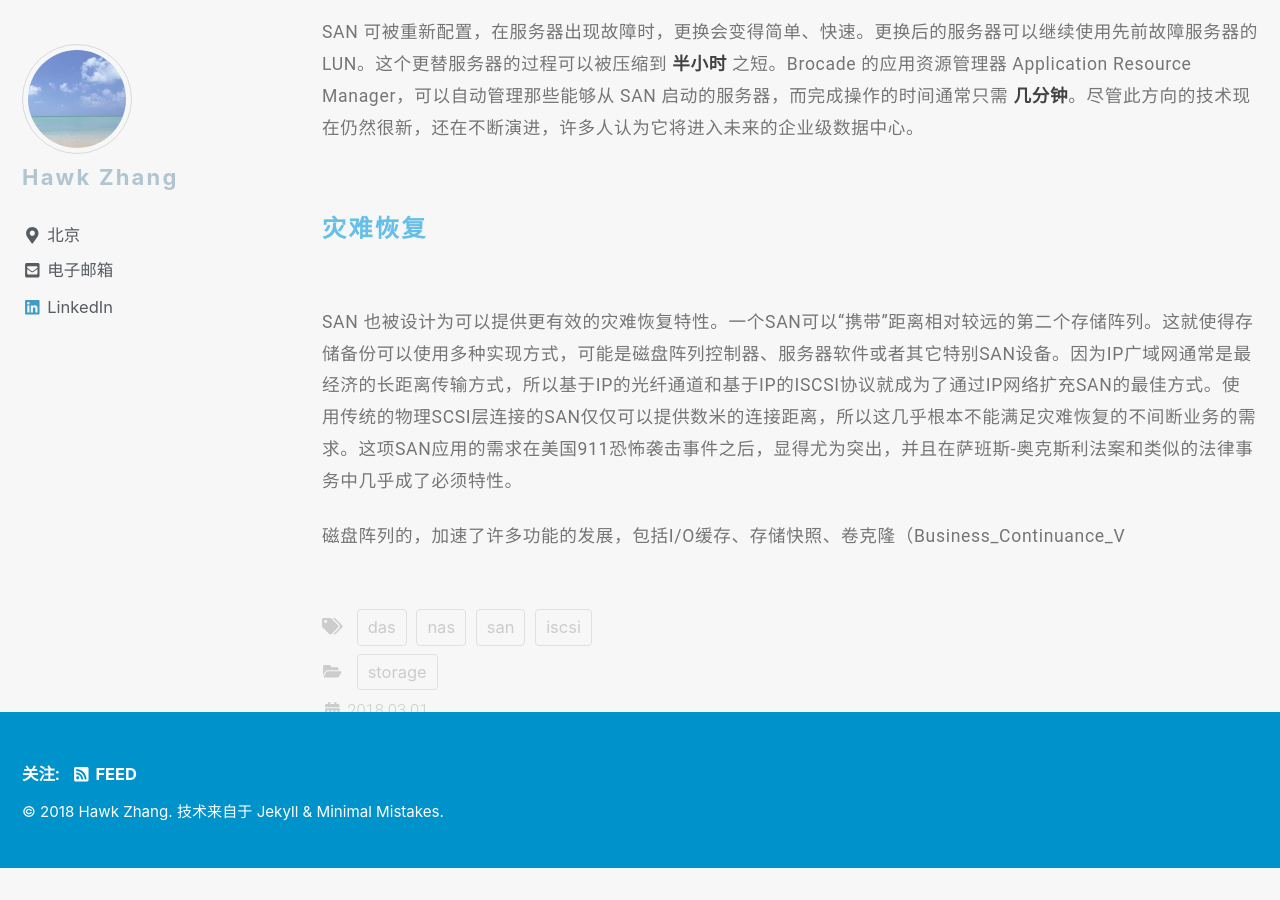
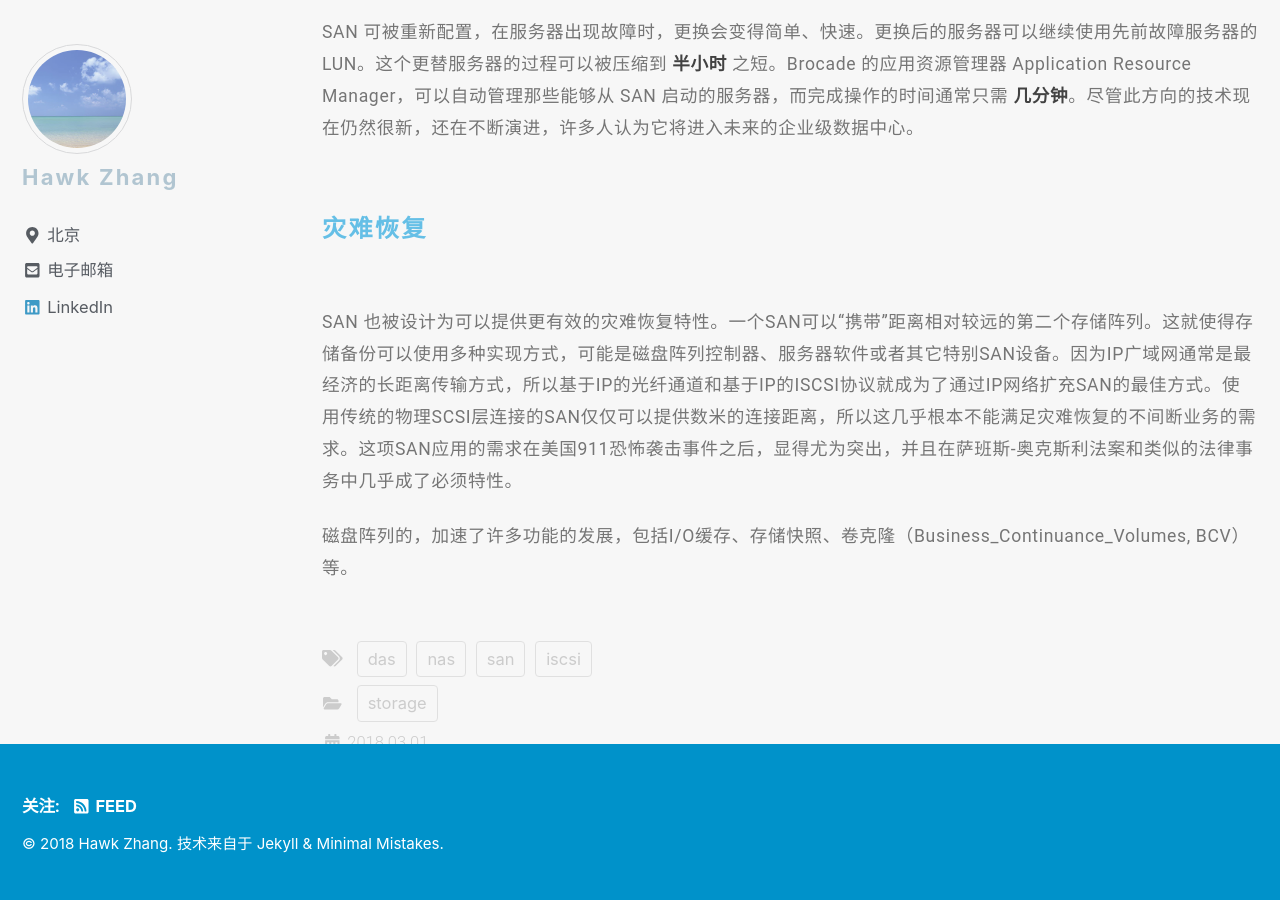
Before and after one commit to narru888/linotes_note, a Jekyll site: the page built from _posts/storage/2018-03-01-das.nas.san.md, in a window 1280 px wide and 900 px high, scrolled down 13486 px. Built offline with Jekyll 4.4.1, drawn with Linux system fonts in a browser that asks for light colours; nearby versions of some CDN libraries; a script that is not in the unit is left out; before the commit the page ends 14354 px from its top, so only the background shows below that.

Commit message:
update on 2018-11-21 16:43:01 CST

```diff
--- a/_posts/storage/2018-03-01-das.nas.san.md
+++ b/_posts/storage/2018-03-01-das.nas.san.md
@@ -256,4 +256,4 @@
 
 SAN 也被设计为可以提供更有效的灾难恢复特性。一个SAN可以“携带”距离相对较远的第二个存储阵列。这就使得存储备份可以使用多种实现方式，可能是磁盘阵列控制器、服务器软件或者其它特别SAN设备。因为IP广域网通常是最经济的长距离传输方式，所以基于IP的光纤通道和基于IP的ISCSI协议就成为了通过IP网络扩充SAN的最佳方式。使用传统的物理SCSI层连接的SAN仅仅可以提供数米的连接距离，所以这几乎根本不能满足灾难恢复的不间断业务的需求。这项SAN应用的需求在美国911恐怖袭击事件之后，显得尤为突出，并且在萨班斯-奥克斯利法案和类似的法律事务中几乎成了必须特性。
 
-磁盘阵列的，加速了许多功能的发展，包括I/O缓存、存储快照、卷克隆（Business_Continuance_V
+磁盘阵列的，加速了许多功能的发展，包括I/O缓存、存储快照、卷克隆（Business_Continuance_Volumes, BCV）等。
```
